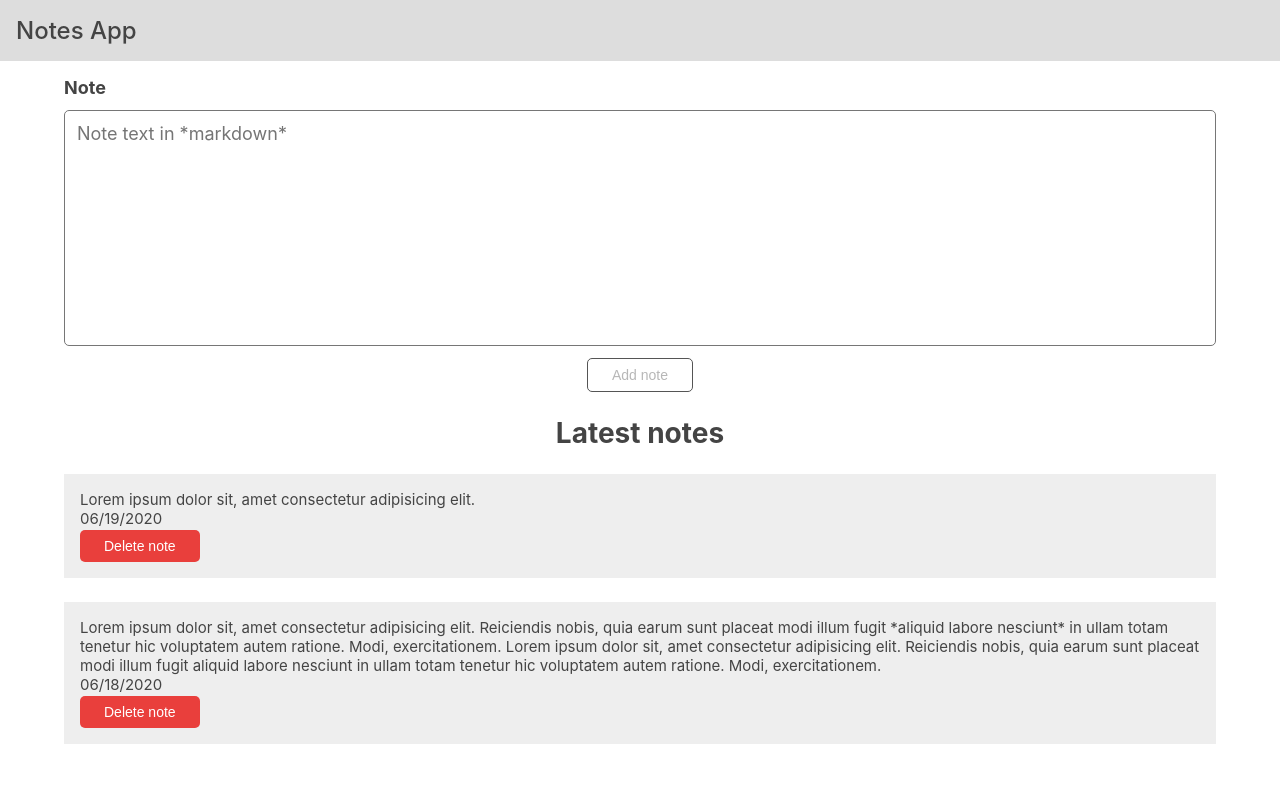
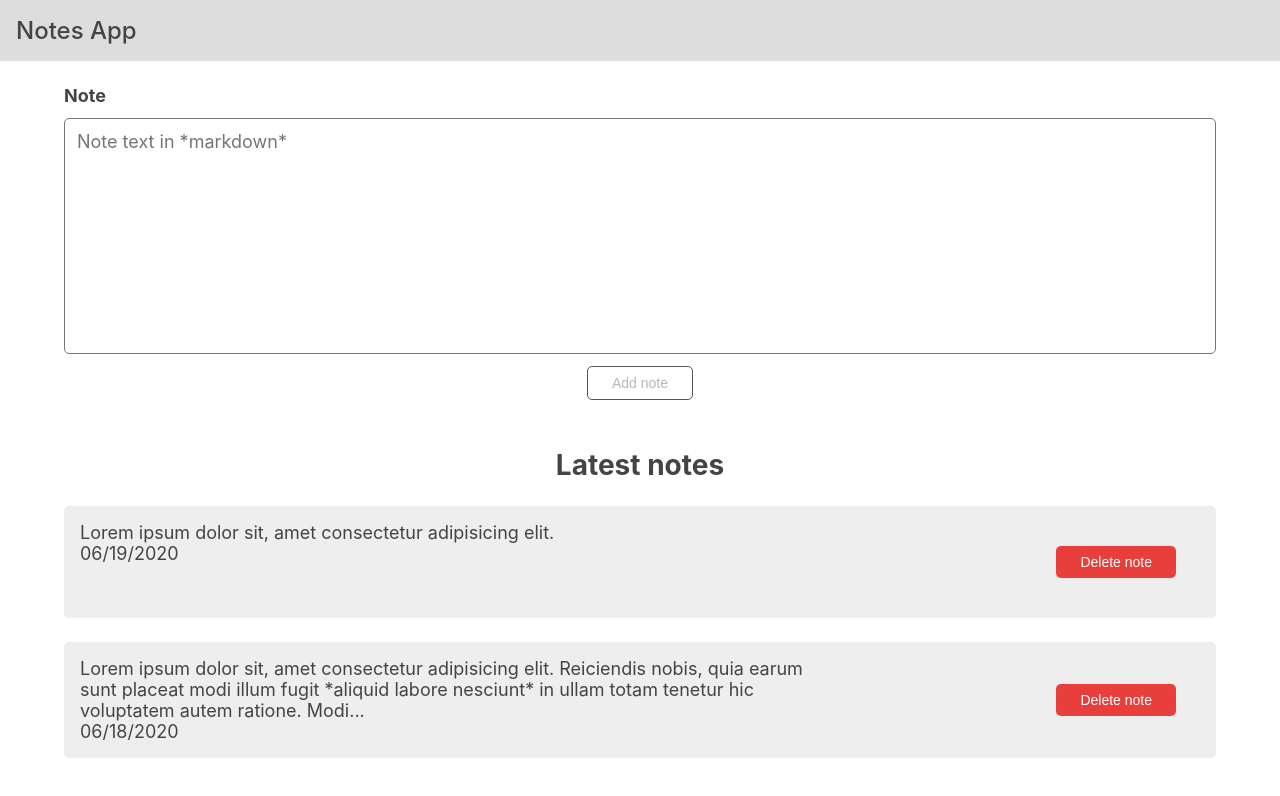
Before and after one commit to zakrzewskib/notes-internship-task, a React (Create React App) app: page / in a window 1280 px wide. Shown: the top 796 px of the page. Built offline with nearby package versions, Linux system fonts and the light colour scheme.

Commit message:
Style note component

```diff
--- a/src/components/Note.js
+++ b/src/components/Note.js
@@ -1,11 +1,23 @@
 import React from 'react';
 
+const maxNoteLength = 200;
+
 const Note = (props) => {
+  const note = props.note;
+  const content =
+    note.content.length > maxNoteLength
+      ? note.content.substring(0, maxNoteLength) + '...'
+      : note.content;
+
   return (
     <li className="note">
-      <div className="note-content">{props.note.content}</div>
-      <div className="note-date">{props.note.date}</div>
-      <button className="btn btn-delete">Delete note</button>
+      <div className="note-content">
+        <p>{content}</p>
+        <p className="note-date">{note.date}</p>
+      </div>
+      <div className="note-button-container">
+        <button className="btn btn-delete">Delete note</button>
+      </div>
     </li>
   );
 };
--- a/src/index.css
+++ b/src/index.css
@@ -15,7 +15,6 @@ body {
     top: 0;
     background-color: #ddd;
     padding: 1.6rem;
-    margin-bottom: 1.6rem;
 }
 
 .main-header h1 {
@@ -26,18 +25,17 @@ body {
 
 .container {
     max-width: 120rem;
-    padding: 0 2.4rem;
+    padding: 2.4rem;
     margin: 0 auto;
 }
 
 .add-note-form {
+    color: #444;
     font-size: 1.8rem;
     display: flex;
     flex-direction: column;
     align-items: center;
     gap: 1.2rem;
-    margin-bottom: 2.4rem;
-    color: #444;
 }
 
 .add-note-form label,
@@ -92,13 +90,37 @@ textarea {
 }
 
 .note {
-    font-size: 2.4rem;
     background-color: #eee;
     padding: 1.6rem;
+    border-radius: 0.5rem;
+    display: flex;
+    justify-content: space-between;
+}
+
+.note-content p {
+    font-size: 1.8rem;
     color: #444;
+}
+
+.note-content {
+    width: 66%;
 }
 
 .btn-delete {
     color: #fff;
     background-color: #e93f3c;
 }
+
+.note-button-container {
+    padding: 2.4rem;
+    align-self: center;
+}
+
+@media screen and (max-width: 600px) {
+    .note {
+        flex-direction: column;
+    }
+    .note-content {
+        width: 100%;
+    }
+}
```
